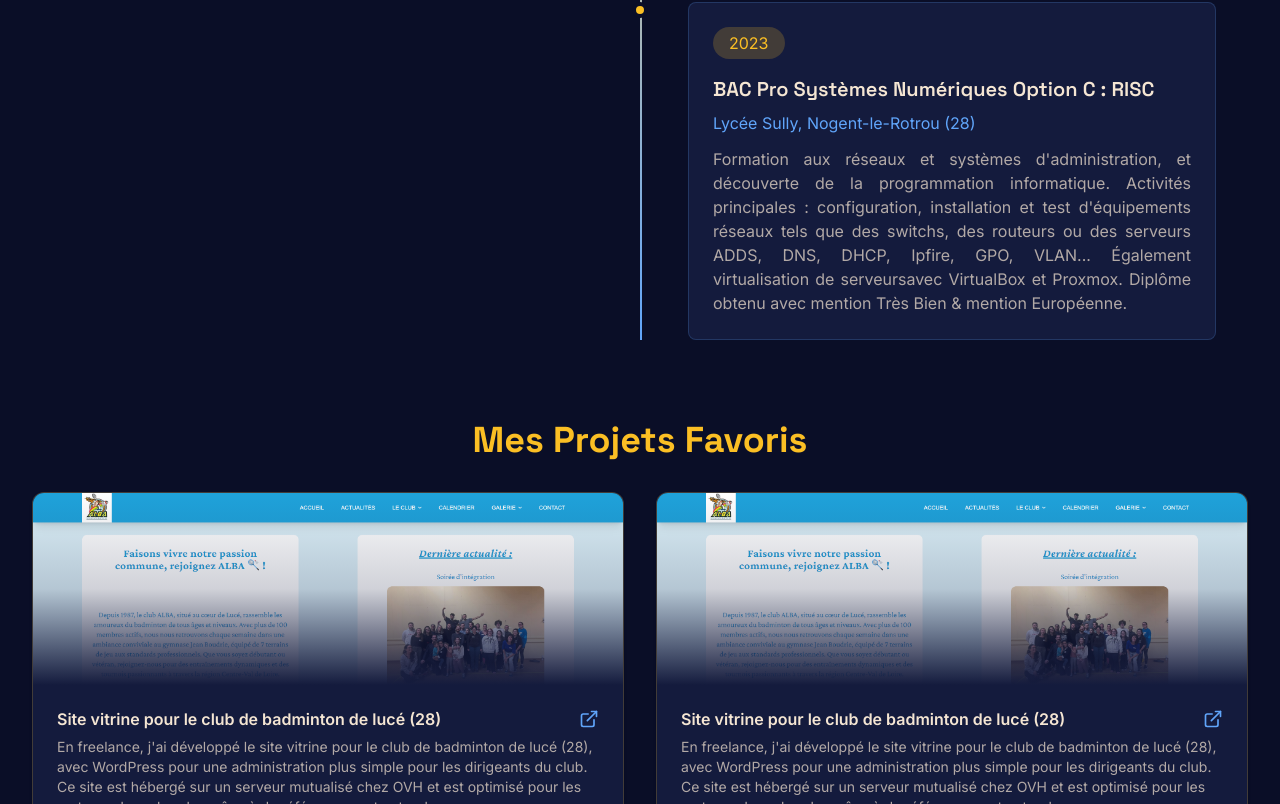
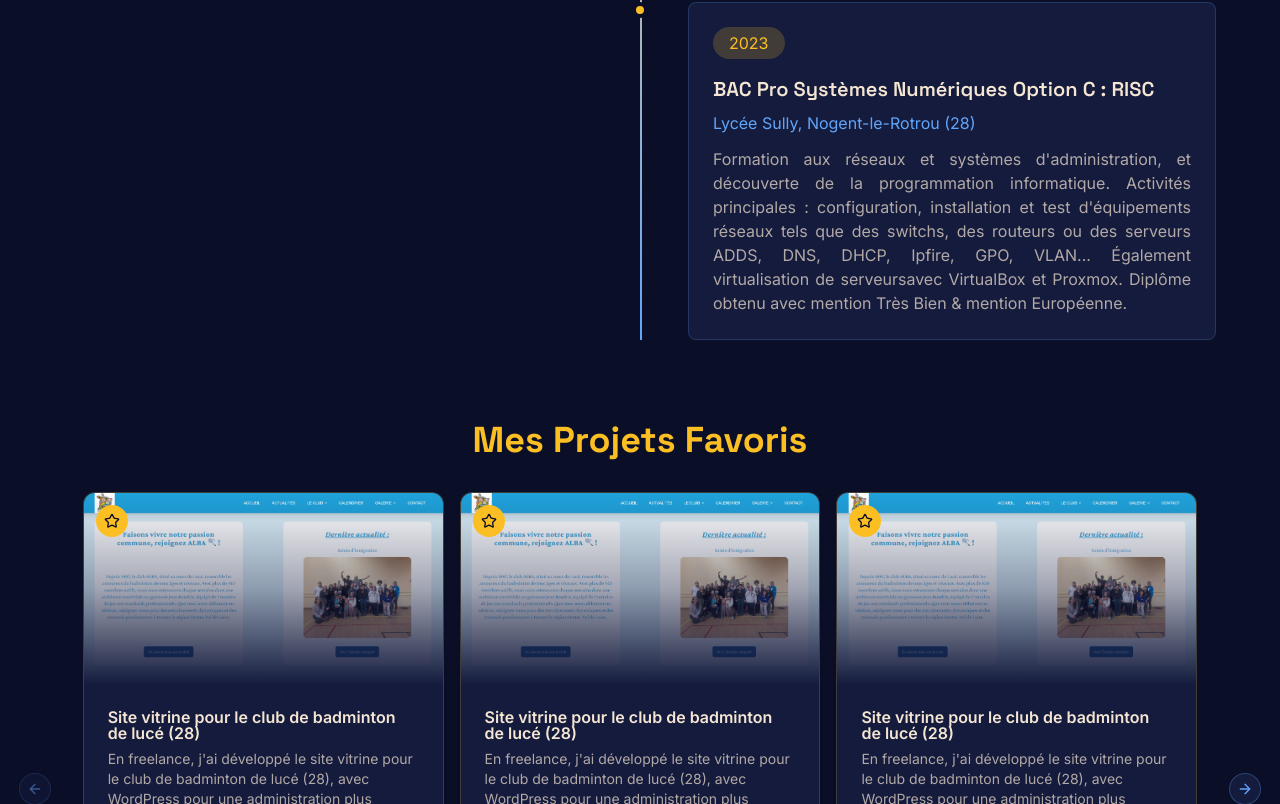
Before and after one commit to MaximeCode/My_Portfolio, a Next.js app: page /about_me in a window 1280 px wide. Shown: the part 1996-2800 px from the top of the page. Built offline with nearby package versions, Linux system fonts and the light colour scheme.

Commit message:
ProjectCard used on About Page

```diff
--- a/src/app/(pages)/about_me/page.jsx
+++ b/src/app/(pages)/about_me/page.jsx
@@ -13,6 +13,14 @@ import ProjectCard from "@/app/Components/ProjectCard";
 import { classNameForIcon } from "@/app/layout";
 import Title from "@/app/Components/Front/Title";
 import Base from "@/app/Components/Front/Base";
+import {
+  Carousel,
+  CarouselContent,
+  CarouselItem,
+  CarouselPrevious,
+  CarouselNext,
+} from "@/components/ui/carousel";
+import { motion } from "motion/react";
 
 import {
   aboutMeParagraphs,
@@ -183,40 +191,55 @@ export default function AboutPage() {
         <h2 className="text-4xl font-bold text-[#fbbf24] mb-8 text-center">
           Mes Projets Favoris
         </h2>
-        <div className="grid grid-cols-1 md:grid-cols-2 gap-8">
-          {projectsFavorites.map((project, index) => (
-            <div key={index}>
+        <motion.div
+          initial={{ opacity: 0, y: 30 }}
+          animate={{ opacity: 1, y: 0 }}
+          transition={{ duration: 0.8 }}
+        >
+          <Carousel
+            opts={{
+              align: "start",
+            }}
+            className="2xl:w-full w-11/12 mx-auto"
+          >
+            <CarouselContent>
+          {projectsFavorites.map((project, projectIndex) => (
+            <CarouselItem
+                  key={projectIndex}
+                  className="md:basis-1/2 lg:basis-1/3"
+                >
+                  <motion.div
+                    initial={{ opacity: 0, scale: 0.9 }}
+                    animate={{ opacity: 1, scale: 1 }}
+                    transition={{
+                      duration: 0.5,
+                      delay: projectIndex * 0.1,
+                    }}
+                    className="h-full"
+                  >
               <ProjectCard
                 project={project}
-                cardClassName="pt-0 bg-[#141b3d] border-[#fbbf24]/20 overflow-hidden h-full hover:border-[#60a5fa]/50 transition-all duration-300"
-                imageClassName={`w-full h-full ${project.object_classes || "object-top object-cover"} transition-transform duration-500 hover:scale-110`}
-                  imageOverlayClassName="absolute inset-0 bg-gradient-to-t from-[#141b3d] via-[#141b3d]/20 to-transparent"
-                showInProgressBadge
-                inProgressBadgeText="EN COURS DE DÉVELOPPEMENT"
-                titleAction={
-                  project.link ? (
-                    <>
-                      <a
-                        href={project.link}
-                        target="_blank"
-                        rel="noopener noreferrer"
-                        className="text-[#60a5fa] hover:text-[#fbbf24] transition-colors cursor-pointer"
-                      >
-                        <ExternalLink className="w-5 h-5" data-tooltip-id={`tooltip_link_${index}`} data-tooltip-content="Voir le projet" />
-                                              </a>
-<Tooltip id={`tooltip_link_${index}`} />
-                    </>
-                    ) : (
-                      <>
-                        <Lock className="w-5 h-5 text-[#60a5fa] hover:text-[#fbbf24] transition-colors cursor-not-allowed" data-tooltip-id={`tooltip_lock_${index}`} data-tooltip-content="Projet privé, non disponible en ligne." />
-                        <Tooltip id={`tooltip_lock_${index}`} />
-                      </>
-                    )
-                }
-              />
+                cardClassName="bg-[#141b3d] border-[#fbbf24]/20 overflow-hidden h-full pt-0 hover:border-[#60a5fa]/50 transition-all duration-300 group"
+                imageClassName="w-full h-full object-cover transition-transform duration-500 group-hover:scale-110"
+                  imageOverlayClassName="absolute inset-0 bg-gradient-to-t from-[#141b3d] via-[#141b3d]/40 to-transparent"
+                showFavoriteBadge
+                      showOverlayLinks
+                      enableDescriptionToggle
+                      descriptionMaxChars={400}
+                    />
+                  </motion.div>
+                </CarouselItem>
+              ))}
+            </CarouselContent>
+            <CarouselPrevious className="hidden md:flex 2xl:-left-24 lg:-left-16 md:-left-12 bg-[#141b3d] border-[#60a5fa]/30 text-[#60a5fa] hover:bg-[#60a5fa]/10 hover:border-[#fbbf24] hover:text-[#fbbf24]" /                      >
+                        <CarouselNext className="hidden md:flex 2xl:-right-24 lg:-right-16 md:-right-12 bg-[#141b3d] border-[#60a5fa]/30 text-[#60a5fa] hover:bg-[#60a5fa]/10 hover:border-[#fbbf24] hover:text-[#fbbf24]" />
+
+            <div className="flex md:hidden justify-center mt-4 gap-4">
+              <CarouselPrevious className="bg-[#141b3d] border-[#60a5fa]/30 text-[#60a5fa] hover:bg-[#60a5fa]/10 hover:border-[#fbbf24] hover:text-[#fbbf24]" />
+              <CarouselNext className="bg-[#141b3d] border-[#60a5fa]/30 text-[#60a5fa] hover:bg-[#60a5fa]/10 hover:border-[#fbbf24] hover:text-[#fbbf24]" />
             </div>
-          ))}
-        </div>
+          </Carousel>
+        </motion.div>
 
         <div className="flex justify-center mt-12">
           <Btn
```
